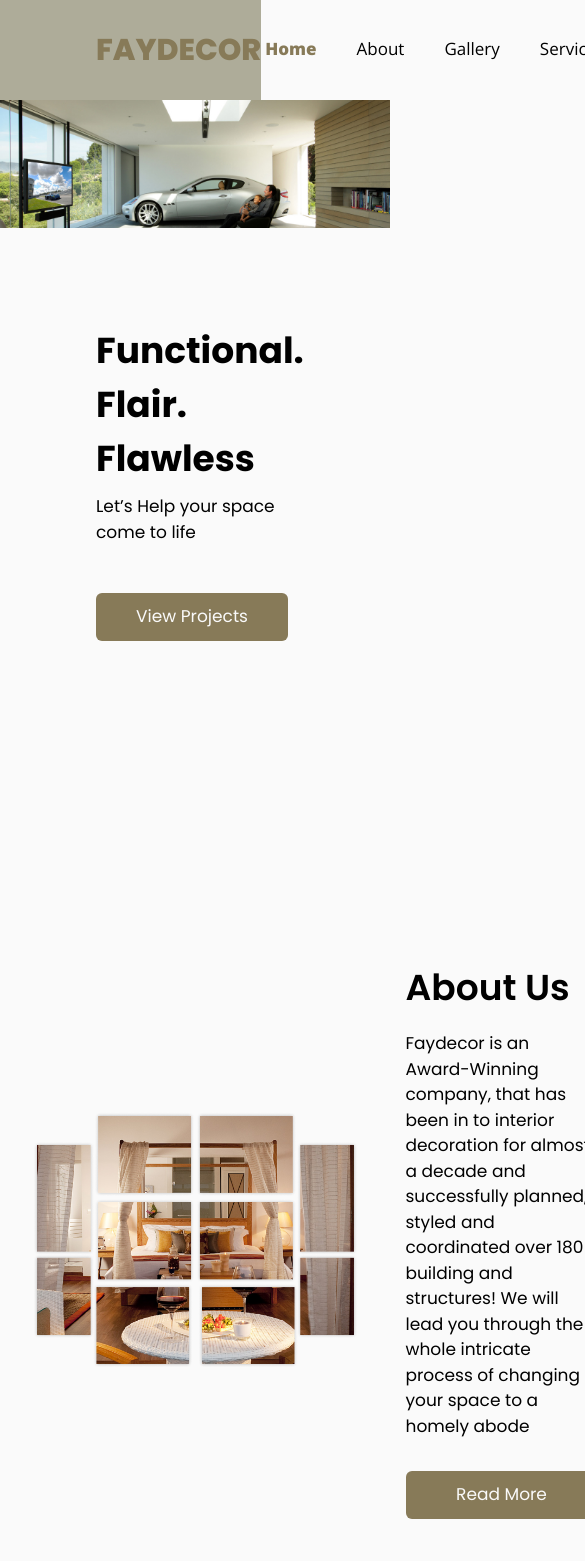
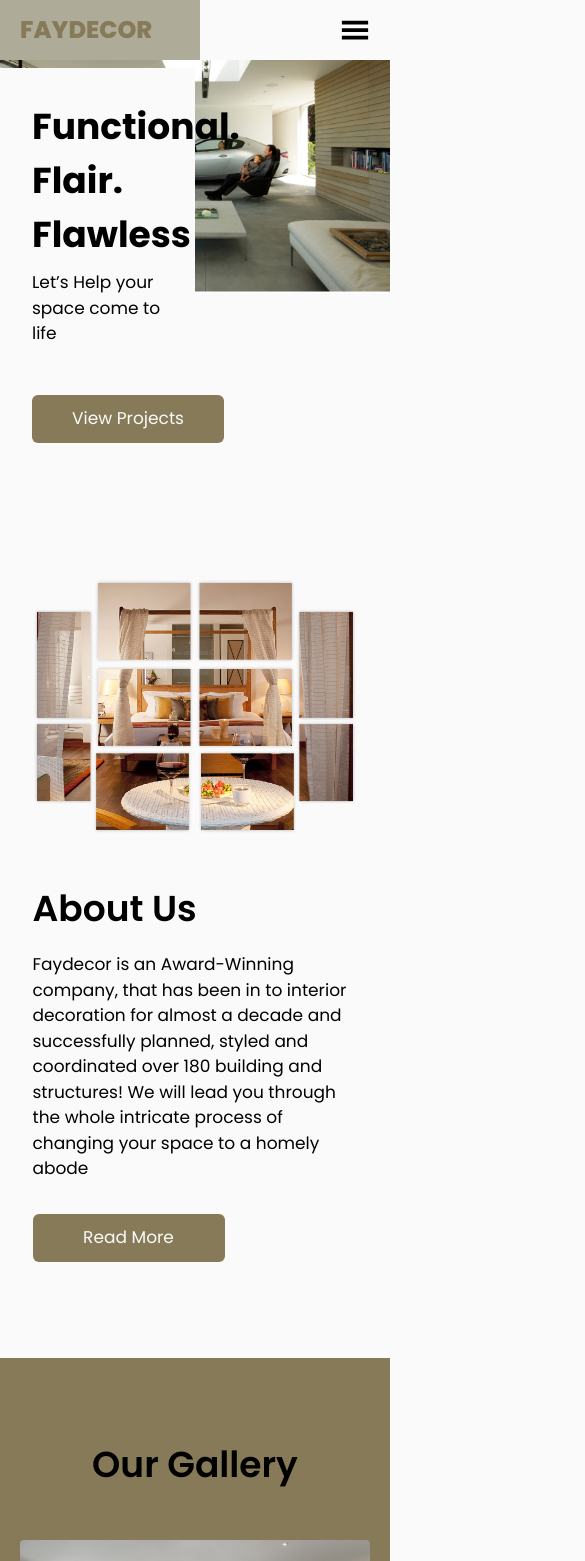
Before and after one commit to adelakuntobi/Interior-decoration, a React (Create React App) app: page / in a window 390 px wide. Shown: the top 1561 px of the page, 585 px wide, since content can reach past the window. Built offline with nearby package versions, Linux system fonts and the light colour scheme.

Commit message:
normal mode

```diff
--- a/src/App.js
+++ b/src/App.js
@@ -8,7 +8,9 @@ import Header from './sections/Header';
 import Navbar from './sections/Navbar';
 import Services from './sections/Services';
 
+
 function App() {
+
   return (
     <div className="App">
       <Navbar className="" />
--- a/src/App.scss
+++ b/src/App.scss
@@ -49,3 +49,16 @@ footer{
   background-size: cover;
   background-repeat: no-repeat;
 }
+
+@media (max-width: 1024px) {
+  .logo {
+    width: 250px !important;
+    height: 80px;
+  }
+}
+@media (max-width: 768px) {
+  .logo {
+    width: 200px !important;
+    height: 60px;
+  }
+ }
--- a/src/components/input.js
+++ b/src/components/input.js
@@ -2,7 +2,7 @@ import React from 'react'
 
 function Input( { label, placeholder } ) {
   return (
-    <div className="w-6/12">
+    <div className="w-full lg:w-6/12">
       <label className="block mb-2">{label}</label>
       <input className="p-3 w-full bg-transparent border rounded" placeholder={placeholder} />
     </div>
--- a/src/sections/About.js
+++ b/src/sections/About.js
@@ -5,7 +5,7 @@ import about from '../images/aboutus.png'
 
 function About() {
   return (
-    <section className="my-24 gap-12 flex items-center justify-between container w-10/12 mx-auto">
+    <section className="my-24 gap-12 flex lg:flex-row flex-col items-center justify-between container w-10/12 mx-auto">
       <img src={about} alt="This is our store" />
       <div>
         <Heading someHeading="About Us" />
--- a/src/sections/Contact.js
+++ b/src/sections/Contact.js
@@ -8,19 +8,19 @@ import { FaInstagram, FaFacebookF, FaTwitter, FaPinterestP } from 'react-icons/f
 
 function Contact() {
   return (
-    <section className="thefooter p-20">
-      <div className="bg-white pb-20 px-10 container mx-auto ">
+    <section className="thefooter p-6 lg:p-20">
+      <div className="bg-white pb-20 px-5 lg:px-10 container mx-auto ">
         <div className="text-center pt-20 pb-16">
           <Heading someHeading="Contact Us" />
         </div>
-        <div className="flex gap-10">
+        <div className="flex lg:flex-row flex-col gap-10">
 
-          <div className="w-4/12">
-            <h1 className="text-5xl mb-4 font-bold text-primary1">FAYDECOR</h1>
-            <img src={map} alt="map" />
+          <div className="w-full lg:w-4/12 mx-auto text-center">
+            <h1 className="text-4xl lg:text-5xl mb-4 font-bold text-primary1">FAYDECOR</h1>
+            <img src={map} alt="map" className="mx-auto" />
             <a className="my-4 block" href="tel:08168527167" rel="noopener noreferrer">Phone: +234 123 6722 232</a>
             <a className="my-4 block" href="mailto:faydecor@info.com" rel="noopener noreferrer" target="_blank">Email: faydecor@info.com</a>
-            <div className="flex gap-10">
+            <div className="flex justify-center gap-10 mx-auto">
               {/* Icons */}
               <FaFacebookF size="1.5rem" />
               <FaInstagram size="1.5rem" />
@@ -32,7 +32,7 @@ function Contact() {
           <div className="w-full">
             <h2 className="font-medium text-2xl mb-6">Get In Touch</h2>
             <form className="pb-2">
-              <div className="flex pb-8 gap-8">
+              <div className="flex lg:flex-row flex-col pb-8 gap-8">
                 <Input label="Fullname" placeholder="Akinwale Fadiat" />
                 <Input label="Email" placeholder="name@emaple.com" />
               </div>
--- a/src/sections/Footer.js
+++ b/src/sections/Footer.js
@@ -2,9 +2,9 @@ import React from 'react'
 
 function Footer() {
   return (
-    <footer className="flex justify-evenly items-center py-10 mt-20 border-t-2">
+    <footer className="flex lg:flex-row flex-col justify-evenly items-center py-10 mt-20 border-t-2">
       <h1 className="text-4xl font-bold text-primary1">FAYDECOR</h1>
-      <ul className="flex gap-8">
+      <ul className="flex flex-wrap gap-x-8 px-8 py-5 justify-center lg:px-0">
         <li>Home</li>
         <li>About</li>
         <li>Gallery</li>
--- a/src/sections/Gallery.js
+++ b/src/sections/Gallery.js
@@ -11,11 +11,11 @@ import Office from '../images/office.png'
 
 function Gallery() {
   return (
-    <section className="bg-primary py-20">
+    <section className="bg-primary py-20 px-5">
       <div className="container mx-auto md:w-10/12">
       <div className="text-center">
         <Heading someHeading="Our Gallery" />
-        <ul className="flex gap-12 items-center justify-center">
+        <ul className="hidden lg:flex gap-12 items-center justify-center">
           <li>All</li>
           <li>Living</li>
           <li>Kitchen</li>
--- a/src/sections/Header.js
+++ b/src/sections/Header.js
@@ -5,13 +5,13 @@ function Header() {
   return (
     // Header section
     <header className="relative flex items-center">
-      <div className="p-24 bg-white z-10 my-32">
+      <div className="w-1/2 md:w-auto p-8 md:p-24 bg-white z-10 my-2 md:my-20 lg:my-32">
         <h1 className="text-4xl font-bold">Functional. Flair.  Flawless</h1>
         <p className="mt-2 mb-12">Let’s Help your space come to life</p>
         <Button theText="view projects" />
       </div>
       <img src={headerImage} alt="header banner"
-      className="absolute top-0 right-0" style={{zIndex: -1}} />
+      className="absolute top-0 right-0 w-auto" style={{zIndex: -1}} />
     </header>
   )
 }
--- a/src/sections/Navbar.js
+++ b/src/sections/Navbar.js
@@ -1,12 +1,28 @@
-import React from 'react'
+import React, { useState } from 'react'
+import { GiHamburgerMenu } from 'react-icons/gi'
 
 function Navbar() {
+  const [isResponsive, setIsResponsive] = useState(true)
+  const closeNav = () => {
+    if (isResponsive === true) {
+      setIsResponsive(
+        Opennav => Opennav = false
+      )
+    }
+    else {
+      setIsResponsive(
+        Opennav => Opennav = true
+      )
+    }
+  }
   return (
+    <div>
     <nav className="flex items-center justify-between container ml-0 mr-auto">
       <div className="logo flex items-center">
-        <h1 className="ml-24 font-extrabold text-3xl">FAYDECOR</h1>
+        <h1 className="ml-5 lg:ml-24 font-extrabold text-2xl lg:text-3xl">FAYDECOR</h1>
       </div>
-      <ul className="flex gap-8">
+      <GiHamburgerMenu onClick={closeNav} className="flex lg:hidden cursor-pointer text-3xl mr-5"/>
+      <ul className={"hidden lg:flex flex-row gap-8"}>
         <li className="active">Home</li>
         <li>About</li>
         <li>Gallery</li>
@@ -14,6 +30,14 @@ function Navbar() {
         <li>Contact</li>
       </ul>
     </nav>
+    <ul className={isResponsive ? "hidden" : "text-center flex flex-col gap-4 shadow-lg py-8 absolute top-auto z-20 w-full bg-white"}>
+        <li className="active">Home</li>
+        <li>About</li>
+        <li>Gallery</li>
+        <li>Services</li>
+        <li>Contact</li>
+      </ul>
+    </div>
   )
 }
 
--- a/src/sections/Services.js
+++ b/src/sections/Services.js
@@ -4,7 +4,8 @@ import ServicesInfo from '../components/servicesInfo'
 import Services1 from '../images/services.png'
 function Services() {
   return (
-    <section className="flex items-center justify-between container mx-auto md:w-10/12 py-16 gap-10">
+    <section className="px-5 flex lg:flex-row flex-col items-center
+    justify-between container mx-auto md:w-10/12 py-16 gap-10">
       <div>
         <Heading someHeading="Services" />
         <div className="mt-10">
```
